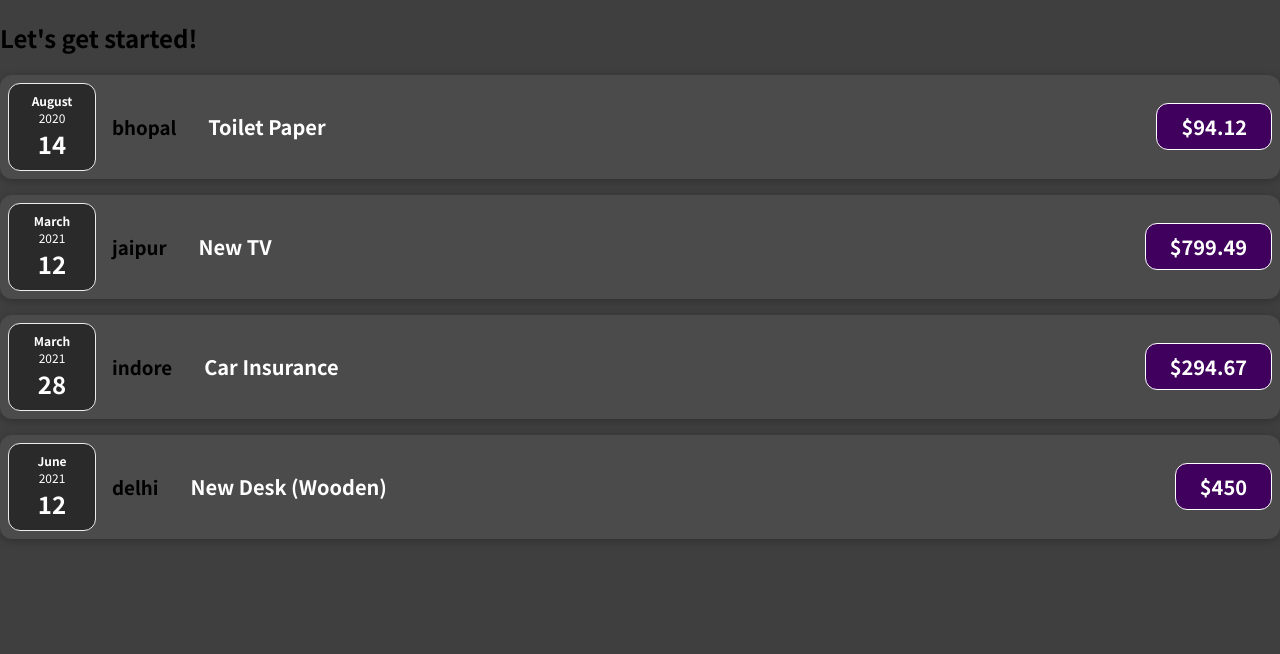
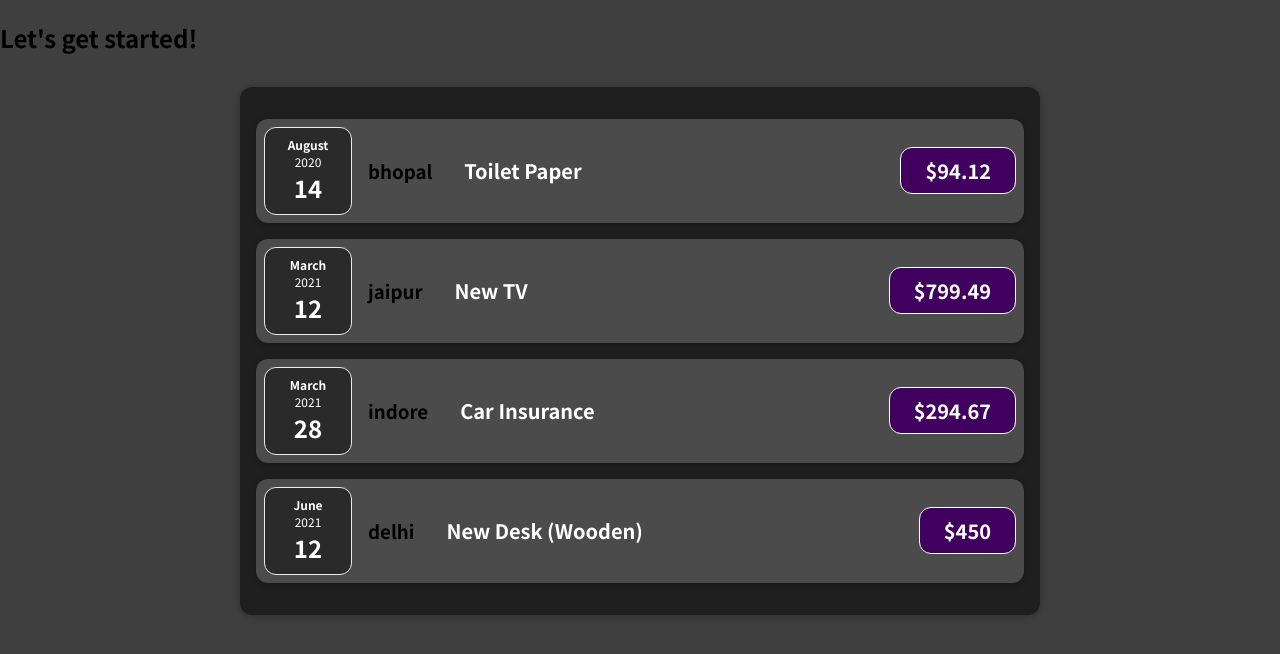
Before and after one commit to sanskaratre/React, a JavaScript app: page / in a window 1280 px wide. Shown: the top 654 px of the page. Built offline with nearby package versions, Linux system fonts and the light colour scheme.

Commit message:
react_organise_fatarrow

```diff
--- a/src/App.js
+++ b/src/App.js
@@ -1,5 +1,8 @@
-import ExpenseItem from "./components/ExpenseItem";
-function App() {
+
+import ExpenseItem from "./components/Expense/ExpenseItem";
+import Card from "./components/UI/Card";
+
+const App = () => {
   const expenses = [
     {
       id: 'e1',
@@ -34,22 +37,24 @@ function App() {
     <div>
       <h2>Let's get started!</h2>
 
+      <Card className="expenses">
       {
         expenses.map((expens) => {
           return (
 
+            <div >
             <ExpenseItem
             id = {expens.id}
             title = {expens.title}
             LocationOfExpenditure = {expens.LocationOfExpenditure}
             amount = {expens.amount}
             date = {expens.date} />
+            </div>
           )
        })
       }
+      </Card>
     </div>
-
   );
 }
-
 export default App;
--- a/src/components/ExpenseDate.js
+++ b/src/components/Expense/ExpenseDate.js
@@ -1,7 +1,7 @@
 
 import './ExpenseDate.css';
 
-function ExpenseDate(props){
+const ExpenseDate = (props) => {
     const month = props.date.toLocaleString('en-US', { month: 'long' });
     const day = props.date.toLocaleString('en-US', { day: '2-digit'});
     const year = props.date.getFullYear();
--- a/src/components/ExpenseDetails.js
+++ b/src/components/Expense/ExpenseDetails.js
@@ -1,4 +1,4 @@
-function ExpenseDetails(props){
+const ExpenseDetails = (props) => {
 
     const title = props.title;
     const amount = props.amount;
--- a/src/components/ExpenseItem.css
+++ b/src/components/Expense/ExpenseItem.css
@@ -1,11 +1,10 @@
+
 .expense-item {
     display: flex;
     justify-content: space-between;
     align-items: center;
-    box-shadow: 0 2px 8px rgba(0, 0, 0, 0.25);
     padding: 0.5rem;
     margin: 1rem 0;
-    border-radius: 12px;
     background-color: #4b4b4b;
   }
 
--- a/src/components/ExpenseItem.js
+++ b/src/components/Expense/ExpenseItem.js
@@ -1,19 +1,22 @@
-import ExpenseDetails from './ExpenseDetails';
-import ExpenseDate from './ExpenseDate';
+import ExpenseDetails from '../Expense/ExpenseDetails';
+import ExpenseDate from '../Expense/ExpenseDate';
+import Card from '../UI/Card';
+
 import './ExpenseItem.css';
+import './expenses.css';
 
-function ExpenseItem (props){
+const ExpenseItem = (props) =>{
 
 
     return (
-        <div className='expense-item'>
+        <Card className='expense-item'>
           <ExpenseDate date = {props.date}/>
           <ExpenseDetails
            title = {props.title}
            LocationOfExpenditure = {props.LocationOfExpenditure}
            amount = {props.amount} />
 
-    </div>
+        </Card>
 
     )
 }
--- /dev/null
+++ b/src/components/Expense/expenses.css
@@ -0,0 +1,8 @@
+.expenses{
+    padding: 1rem;
+    background-color: rgb(31, 31, 31);
+    margin: 2rem auto;
+    width: 50rem;
+    max-width: 95%;
+
+  }
--- /dev/null
+++ b/src/components/UI/Card.css
@@ -0,0 +1,4 @@
+.card{
+    border-radius: 12px;
+    box-shadow: 0 1px 8px rgb(0, 0, 0, 0.25);
+}
--- /dev/null
+++ b/src/components/UI/Card.js
@@ -0,0 +1,6 @@
+import './Card.css';
+const Card = (props) => {
+const classes = 'card ' + props.className;
+return <div className={classes}>{props.children}</div>
+}
+export default Card;
```
Also changed, not shown: src/components/Expense/ExpenseDate.css (renamed from src/components/ExpenseDate.css).
